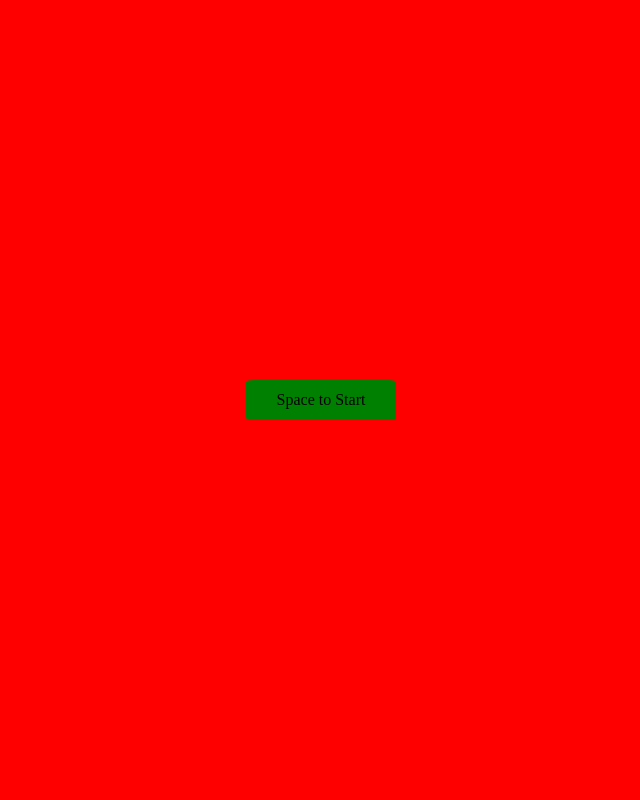
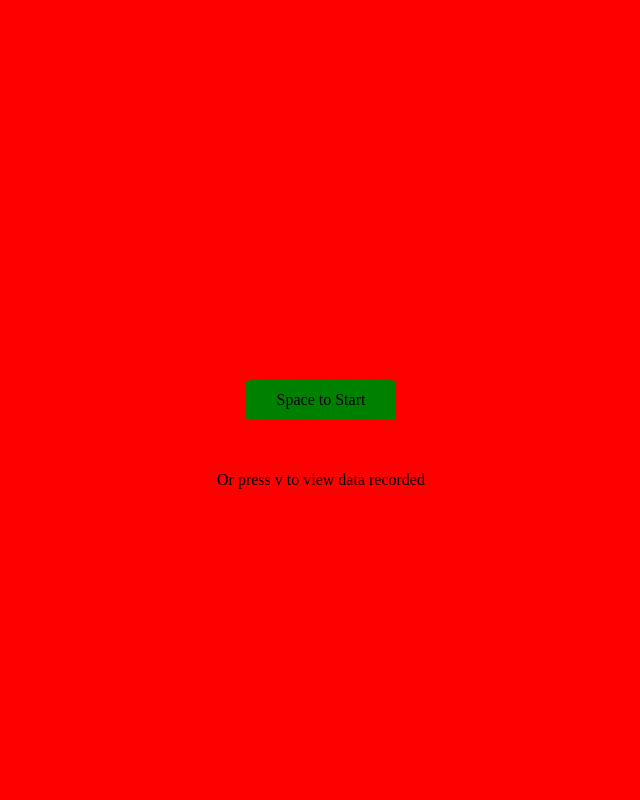
Before and after one commit to BrianZhang1/Reaction-Timer, a Flask app: page / in a window 1280 px wide. Shown: the whole page, without its empty margins (319-959 px from the left). Run offline with Flask 2, Linux system fonts and the light colour scheme.

Commit message:
Added view text on main screen

```diff
--- a/static/index.js
+++ b/static/index.js
@@ -51,7 +51,9 @@ class ReactionTimer {
 
 function start() {
     startButton = document.querySelector(".startButton");
+    viewText = document.querySelector("#viewText");
     startButton.style.visibility = "hidden";
+    viewText.style.visibility = "hidden";
     let timer = new ReactionTimer(exit);
     timer.startDelayTimer(end);
 }
--- a/templates/index.html
+++ b/templates/index.html
@@ -9,6 +9,9 @@
     <body>
         <div class="centered rectangle"></div>
         <div class="centered startButton">Space to Start</div>
+        <div class="centered" style="top: 60%" id="viewText">
+            Or press v to view data recorded
+        </div>
         <div class="hcentered">
             <h1 style="top: 10%"></h1>
             <h2 style="top: 20%"></h2>
```
